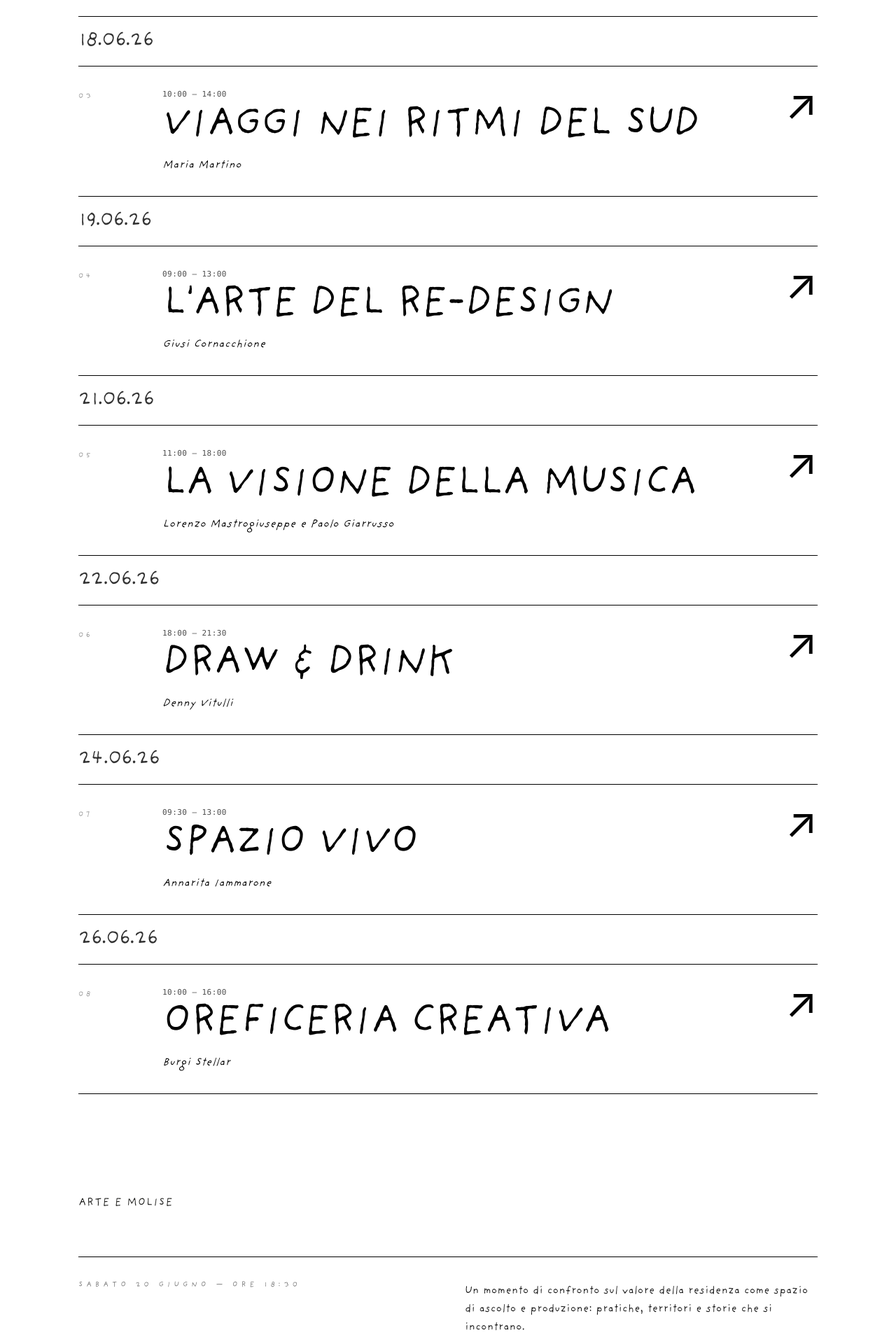
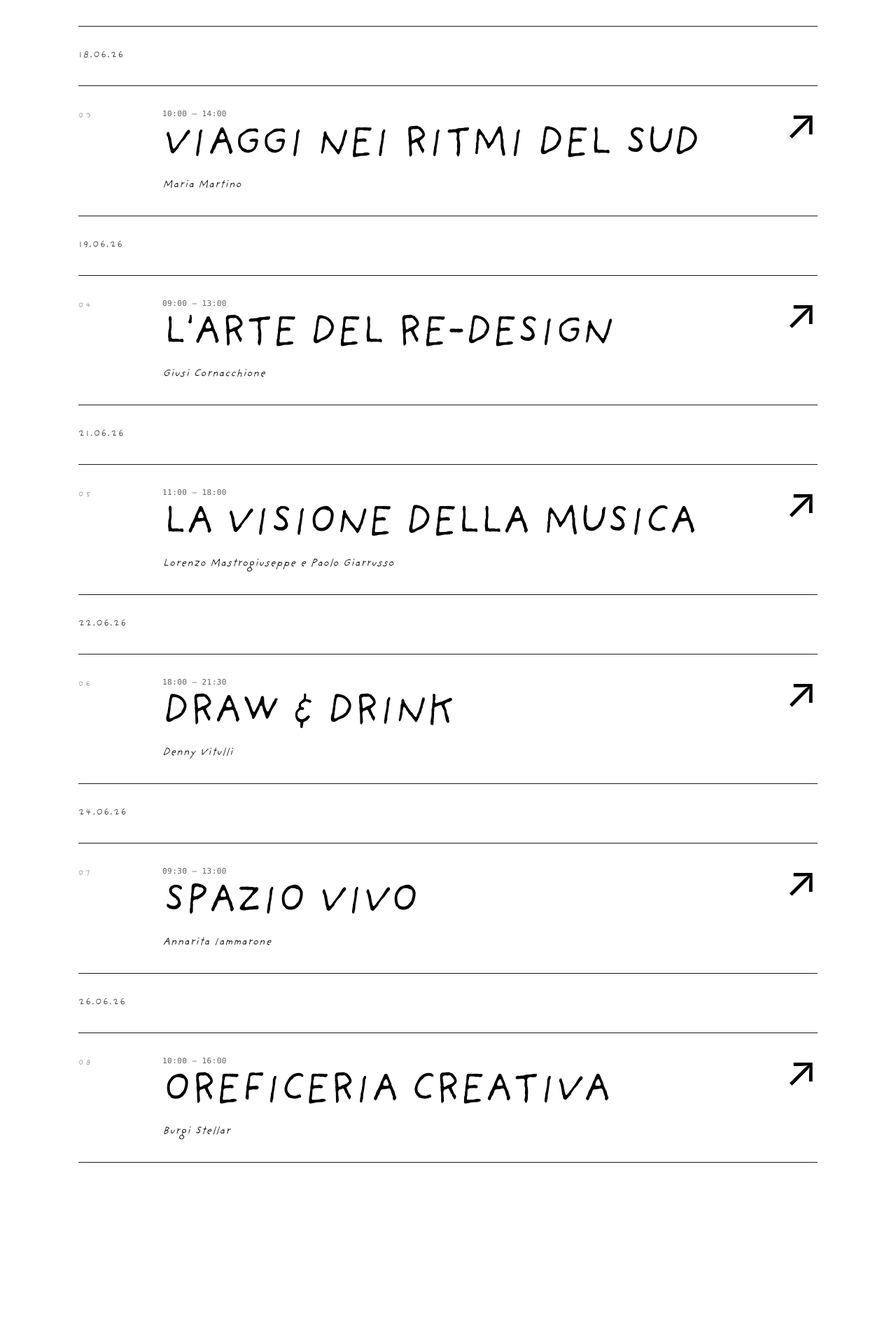
Before and after one commit to carofra/statte-site, a Next.js app: page / in a window 1280 px wide. Shown: the part 7250-9160 px from the top of the page at 70% size. Built offline with nearby package versions, Linux system fonts and the light colour scheme.

Commit message:
fix sezioni talk e mostra finale

```diff
--- a/components/LabsSection.tsx
+++ b/components/LabsSection.tsx
@@ -1,5 +1,4 @@
 import Link from "next/link";
-import { Fragment } from "react";
 import LabProgramFrame, { labProgramDisplayClass } from "@/components/lab/LabProgramFrame";
 import { labs } from "@/data/labs.js";
 import { sectionEyebrowHeadingClass } from "@/lib/sectionEyebrow";
@@ -9,12 +8,30 @@ const sortedLabs = [...labs].sort((a, b) => a.dateSort.localeCompare(b.dateSort)
 const LAB_INTRO =
   "La ricerca non resta chiusa negli studi, ma si apre alla comunità. Una serie di workshop per sperimentare tecniche, visioni e materia viva, guidati dai curatori della residenza.";
 
+type LabRow = { kind: "lab"; key: string; lab: (typeof sortedLabs)[number]; index: number };
+type DateRow = { kind: "date"; key: string; label: string };
+type ListRow = DateRow | LabRow;
+
+function buildLabListRows(): ListRow[] {
+  const rows: ListRow[] = [];
+  sortedLabs.forEach((lab, index) => {
+    const prev = index > 0 ? sortedLabs[index - 1] : null;
+    if (!prev || prev.dateDisplay !== lab.dateDisplay) {
+      rows.push({ kind: "date", key: `date-${lab.dateDisplay}`, label: lab.dateDisplay });
+    }
+    rows.push({ kind: "lab", key: lab.id, lab, index });
+  });
+  return rows;
+}
+
 export default function LabsSection() {
+  const listRows = buildLabListRows();
+
   return (
     <section
       id="lab"
       aria-labelledby="lab-laboratori-heading"
-      className="scroll-mt-20 bg-background pb-12 text-black md:pb-16"
+      className="scroll-mt-20 bg-background pb-16 text-[#1d1d1b] md:pb-24 lg:pb-28"
     >
       <div className="pt-40 md:pt-52 lg:pt-64 xl:pt-72">
         <LabProgramFrame>
@@ -22,47 +39,42 @@ export default function LabsSection() {
             <h2 id="lab-laboratori-heading" className={sectionEyebrowHeadingClass}>
               LABORATORI
             </h2>
-            <p className="max-w-2xl text-left text-base font-normal leading-relaxed tracking-wide text-black/85 md:text-lg md:leading-relaxed lg:w-1/2 lg:max-w-none">
+            <p className="max-w-2xl text-left text-base font-normal leading-relaxed tracking-wide text-[#1d1d1b]/85 md:text-lg md:leading-relaxed lg:w-1/2 lg:max-w-none">
               {LAB_INTRO}
             </p>
           </header>
 
-          <div className="mt-8 flex flex-col border-t border-black md:mt-10 lg:mt-12">
-            {sortedLabs.map((lab, index) => {
-              const prev = index > 0 ? sortedLabs[index - 1] : null;
-              const showDayHeader = !prev || prev.dateDisplay !== lab.dateDisplay;
-
-              return (
-                <Fragment key={lab.id}>
-                  {showDayHeader && (
-                    <div className="border-b border-black py-4 md:py-5">
-                      <p
-                        className={`${labProgramDisplayClass} text-2xl leading-none text-black/80 md:text-3xl`}
-                      >
-                        {lab.dateDisplay}
-                      </p>
-                    </div>
-                  )}
-
+          <ul className="m-0 mt-8 list-none border-t border-[#1d1d1b] p-0 md:mt-10 lg:mt-12">
+            {listRows.map((row) =>
+              row.kind === "date" ? (
+                <li key={row.key} className="m-0 list-none border-b border-[#1d1d1b] p-0">
+                  <div className="w-full py-6 md:py-8">
+                    <p className="text-left text-sm font-normal uppercase tracking-widest text-[#1d1d1b]/80 tabular-nums">
+                      {row.label}
+                    </p>
+                  </div>
+                </li>
+              ) : (
+                <li key={row.key} className="m-0 list-none border-b border-[#1d1d1b] p-0">
                   <Link
-                    href={`/lab/${lab.slug}`}
-                    className="group grid grid-cols-[minmax(2.25rem,2.75rem)_minmax(0,1fr)_minmax(1.75rem,2.5rem)] items-start gap-x-3 border-b border-black py-6 outline-none focus-visible:ring-2 focus-visible:ring-black focus-visible:ring-offset-4 focus-visible:ring-offset-background sm:gap-x-4 md:grid-cols-[minmax(3.5rem,5rem)_minmax(0,1fr)_minmax(2.5rem,4rem)] md:gap-x-8 md:py-8 lg:gap-x-10"
+                    href={`/lab/${row.lab.slug}`}
+                    className="group grid w-full grid-cols-[minmax(2.25rem,2.75rem)_minmax(0,1fr)_minmax(1.75rem,2.5rem)] items-start gap-x-3 py-6 text-left text-[#1d1d1b] outline-none focus-visible:ring-2 focus-visible:ring-[#1d1d1b] focus-visible:ring-offset-4 focus-visible:ring-offset-background sm:gap-x-4 md:grid-cols-[minmax(3.5rem,5rem)_minmax(0,1fr)_minmax(2.5rem,4rem)] md:gap-x-8 md:py-8 lg:gap-x-10"
                   >
-                    <span className="select-none pt-0.5 text-[9px] font-medium uppercase leading-snug tracking-[0.32em] text-black/45 sm:text-[10px] md:pt-1 md:text-[11px]">
-                      {String(index + 1).padStart(2, "0")}
+                    <span className="select-none pt-0.5 text-[9px] font-medium uppercase leading-snug tracking-[0.32em] text-[#1d1d1b]/50 sm:text-[10px] md:pt-1 md:text-[11px]">
+                      {String(row.index + 1).padStart(2, "0")}
                     </span>
 
                     <div className="min-w-0">
-                      <p className="mb-1.5 font-mono text-[10px] font-normal tabular-nums tracking-[0.04em] text-black/70 md:mb-2 md:text-[11px]">
-                        {lab.timeRange}
+                      <p className="mb-1.5 font-mono text-[10px] font-normal tabular-nums tracking-[0.04em] text-[#1d1d1b]/70 md:mb-2 md:text-[11px]">
+                        {row.lab.timeRange}
                       </p>
                       <h3
-                        className={`${labProgramDisplayClass} text-4xl leading-none [text-wrap:balance] md:text-6xl`}
+                        className={`${labProgramDisplayClass} text-4xl leading-none text-[#1d1d1b] [text-wrap:balance] md:text-6xl`}
                       >
-                        {lab.title}
+                        {row.lab.title}
                       </h3>
-                      <p className="mt-3 max-w-3xl text-sm italic leading-snug tracking-[0.01em] text-black md:mt-3.5 md:text-base">
-                        {lab.curator}
+                      <p className="mt-3 max-w-3xl text-sm italic leading-snug tracking-[0.01em] text-[#1d1d1b] md:mt-3.5 md:text-base">
+                        {row.lab.curator}
                       </p>
                     </div>
 
@@ -73,10 +85,10 @@ export default function LabsSection() {
                       ↗
                     </span>
                   </Link>
-                </Fragment>
-              );
-            })}
-          </div>
+                </li>
+              ),
+            )}
+          </ul>
         </LabProgramFrame>
       </div>
     </section>
--- a/components/MostraSection.tsx
+++ b/components/MostraSection.tsx
@@ -1,20 +1,28 @@
-import LabProgramFrame from "@/components/lab/LabProgramFrame";
+import LabProgramFrame, { labProgramDisplayClass } from "@/components/lab/LabProgramFrame";
 import { mostraFinale } from "@/lib/stantteData";
 import { sectionEyebrowHeadingClass } from "@/lib/sectionEyebrow";
 
 export default function MostraSection() {
   return (
-    <section id="mostra" className="scroll-mt-20 bg-background py-16 text-black md:py-24 lg:py-28">
+    <section
+      id="mostra"
+      className="scroll-mt-20 bg-background pb-20 pt-20 text-[#1d1d1b] md:pb-28 md:pt-28 lg:pb-32 lg:pt-32"
+    >
       <LabProgramFrame>
         <header className="text-left">
-          <h2 className={sectionEyebrowHeadingClass}>MOSTRA FINALE</h2>
+          <h2 className={sectionEyebrowHeadingClass}>MOSTRA</h2>
         </header>
 
-        <div className="border-y border-black py-8 text-left md:py-12 lg:py-16">
-          <p className="text-[10px] font-normal uppercase tracking-[0.32em] text-black/55 md:text-[11px] md:tracking-[0.38em]">
-            27—28 GIUGNO 2026
+        <div className="text-left">
+          <p className="mt-2 max-w-xl text-xs font-normal uppercase leading-relaxed tracking-[0.2em] text-[#1d1d1b]/50 md:text-sm md:tracking-[0.24em]">
+            {mostraFinale.dates}
           </p>
-          <p className="mt-6 max-w-3xl text-sm font-normal leading-relaxed text-black/90 md:mt-8 md:text-base md:leading-relaxed lg:text-lg">
+          <h3
+            className={`${labProgramDisplayClass} mt-6 text-4xl leading-none text-[#1d1d1b] [text-wrap:balance] md:mt-8 md:text-6xl lg:text-7xl`}
+          >
+            MOSTRA FINALE
+          </h3>
+          <p className="mt-10 max-w-2xl text-base font-normal leading-relaxed text-[#1d1d1b]/90 md:mt-12 md:text-lg md:leading-relaxed">
             {mostraFinale.description}
           </p>
         </div>
--- a/components/TalkSection.tsx
+++ b/components/TalkSection.tsx
@@ -1,33 +1,51 @@
-import LabProgramFrame from "@/components/lab/LabProgramFrame";
+import LabProgramFrame, { labProgramDisplayClass } from "@/components/lab/LabProgramFrame";
 import { talk } from "@/lib/stantteData";
 import { sectionEyebrowHeadingClass } from "@/lib/sectionEyebrow";
 
 const TALK_BODY =
   "Un momento di confronto sul valore della residenza come spazio di ascolto e produzione: pratiche, territori e storie che si incontrano.";
 
+const guestsLine = talk.guests.replace(/^\s*Ospiti\s*[-–]\s*/i, "").trim();
+
 export default function TalkSection() {
   return (
-    <section id="talk" className="scroll-mt-20 bg-background py-12 text-black md:py-16 lg:py-20">
+    <section
+      id="talk"
+      className="scroll-mt-20 bg-background pb-16 pt-24 text-[#1d1d1b] md:pb-20 md:pt-32 lg:pb-24 lg:pt-40"
+    >
       <LabProgramFrame>
         <header className="text-left">
-          <h2 className={sectionEyebrowHeadingClass}>ARTE E MOLISE</h2>
+          <h2 className={sectionEyebrowHeadingClass}>TALK</h2>
         </header>
 
-        <div className="border-y border-black py-6 md:py-8">
-          <div className="grid grid-cols-1 gap-6 text-left md:grid-cols-12 md:gap-x-10 md:gap-y-0 lg:gap-x-12">
-            <div className="md:col-span-7 lg:col-span-6">
-              <p className="text-[10px] font-normal uppercase leading-relaxed tracking-widest text-black/55 md:text-[11px] md:tracking-[0.45em]">
-                SABATO 20 GIUGNO — ORE 18:30
+        <div className="border-t border-b border-[#1d1d1b] py-20 text-left md:py-24 lg:py-28">
+          <div className="grid grid-cols-1 gap-12 md:grid-cols-12 md:items-start md:gap-x-12 lg:gap-x-16">
+            <div className="md:col-span-5 lg:col-span-4">
+              <p className="text-3xl font-normal uppercase leading-[1.05] tracking-[-0.02em] text-[#1d1d1b] md:text-4xl lg:text-5xl">
+                SABATO 20 GIUGNO
+              </p>
+              <p className="mt-3 text-sm font-normal tabular-nums tracking-wide text-[#1d1d1b]/55 md:text-base">
+                ORE 18:30
               </p>
             </div>
 
-            <div className="flex flex-col gap-4 md:col-span-5 md:justify-center lg:col-span-6 lg:pt-1">
-              <p className="max-w-xl text-sm font-normal leading-relaxed text-black/90 md:text-base md:leading-relaxed lg:max-w-none">
+            <div className="md:col-span-7 lg:col-span-8">
+              <h3
+                className={`${labProgramDisplayClass} text-4xl leading-none text-[#1d1d1b] [text-wrap:balance] md:text-6xl lg:text-7xl`}
+              >
+                ARTE E MOLISE
+              </h3>
+              <p className="mt-8 max-w-2xl text-base font-normal leading-relaxed text-[#1d1d1b]/90 md:mt-10 md:text-lg md:leading-relaxed">
                 {TALK_BODY}
               </p>
-              <p className="max-w-xl text-xs font-normal leading-relaxed tracking-wide text-black/75 md:text-sm">
-                {talk.guests}
-              </p>
+              <div className="mt-8 md:mt-10">
+                <p className="text-[10px] font-normal uppercase tracking-[0.28em] text-[#1d1d1b]/50 md:text-[11px]">
+                  Ospiti:
+                </p>
+                <p className="mt-2 max-w-xl text-sm font-light leading-relaxed text-[#1d1d1b]/75 md:text-base">
+                  {guestsLine}
+                </p>
+              </div>
             </div>
           </div>
         </div>
```
